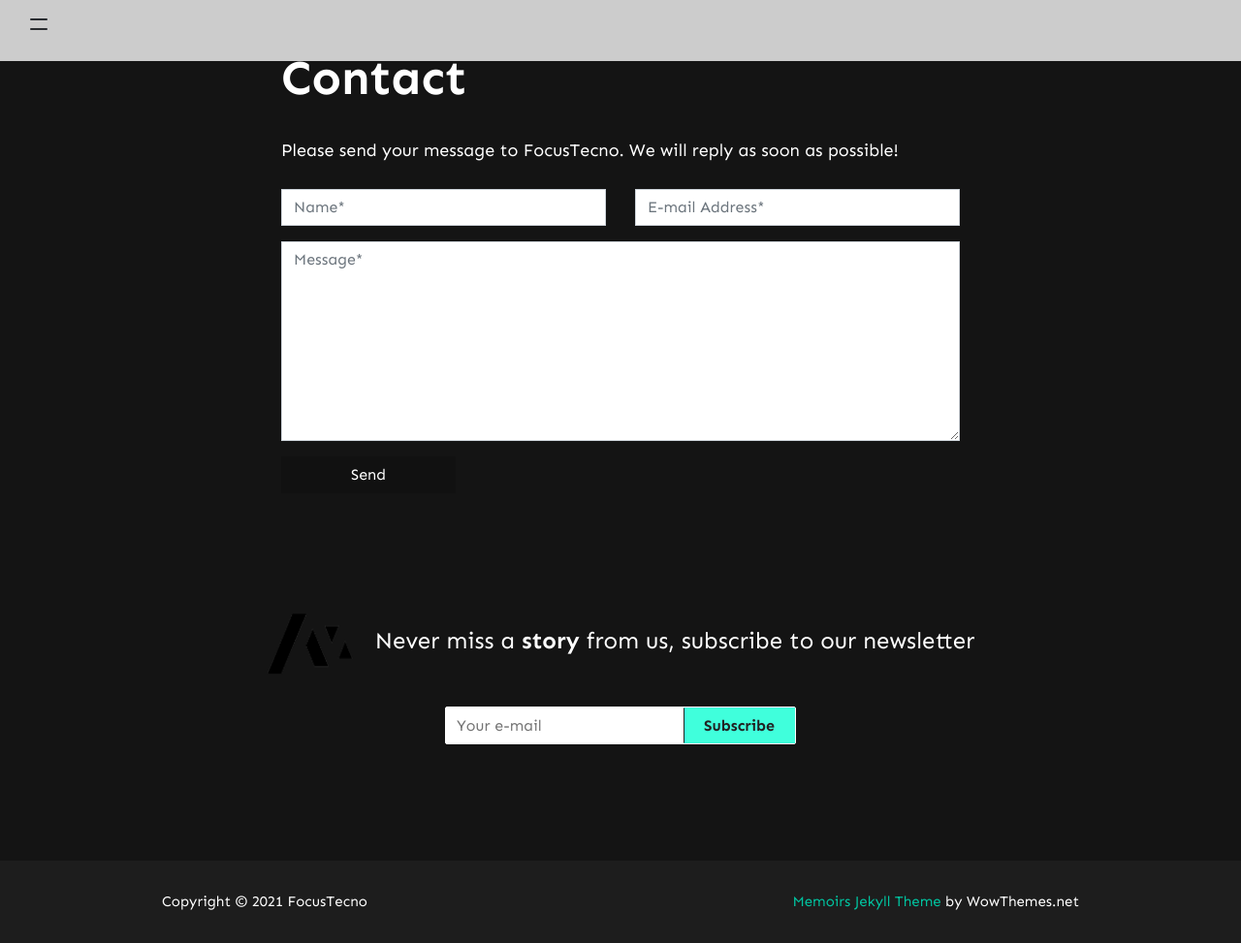
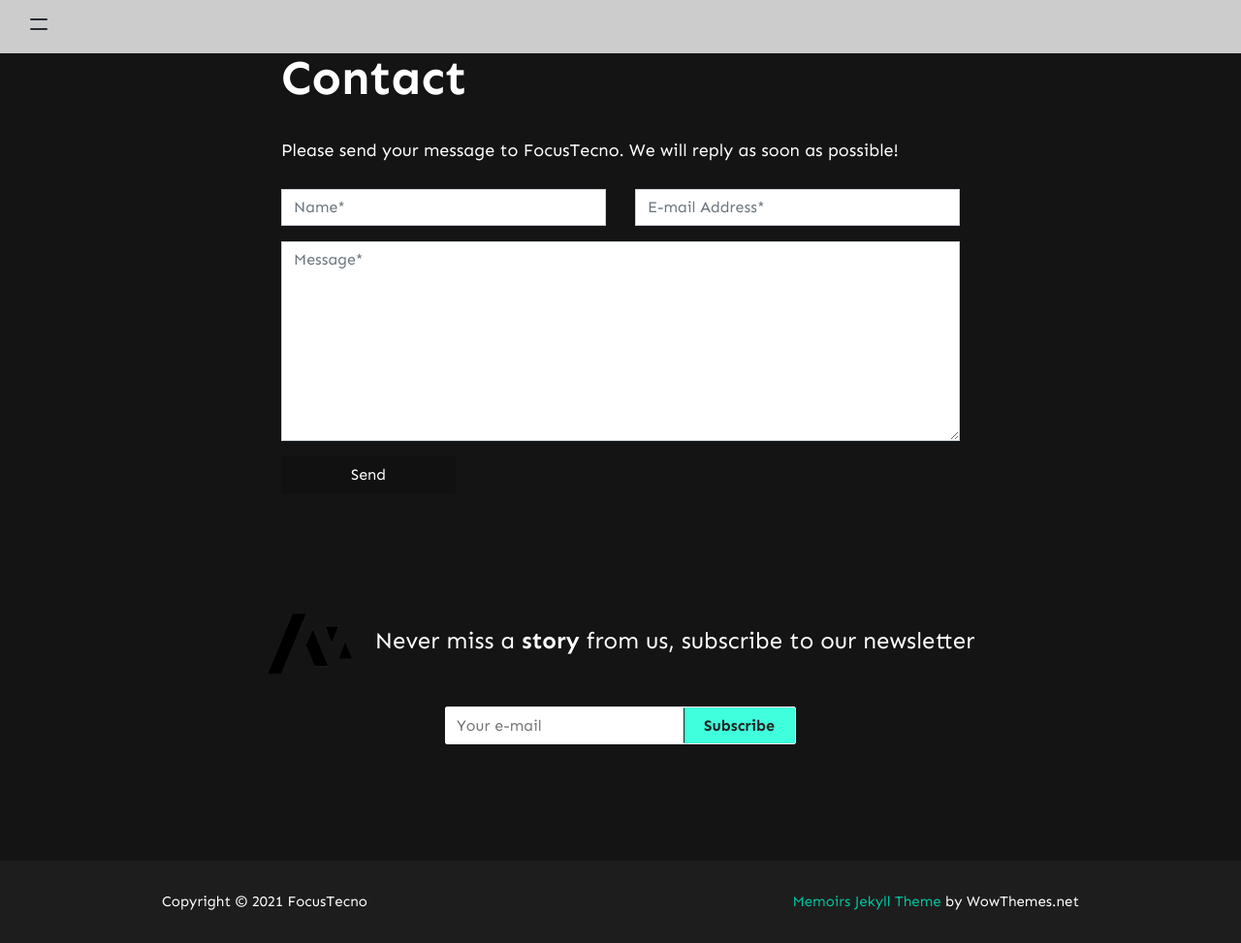
Before and after one commit to Focustecno/covidmap, a Jekyll site: the page built from _pages/contact.md, in a window 1280 px wide and 973 px high. Shown: the whole window at 97% size. Built offline with Jekyll 4.4.1, drawn with Linux system fonts in a browser that asks for light colours; nearby versions of some CDN libraries; comment, search, counter and statistics services are not loaded.

Commit message:
Update default.html

```diff
--- a/_layouts/default.html
+++ b/_layouts/default.html
@@ -41,7 +41,7 @@
 <!-- Begin Sidebar Navigation
 ================================================== -->
 
-<div class="nav-bar-top" style="position:fixed;width:100%;height:63px;background:#ccc;z-index: 1025;">
+<div class="nav-bar-top" style="position:fixed;width:100%;height:55px;background:#ccc;z-index: 1025;">
 </div>
 
 
```
